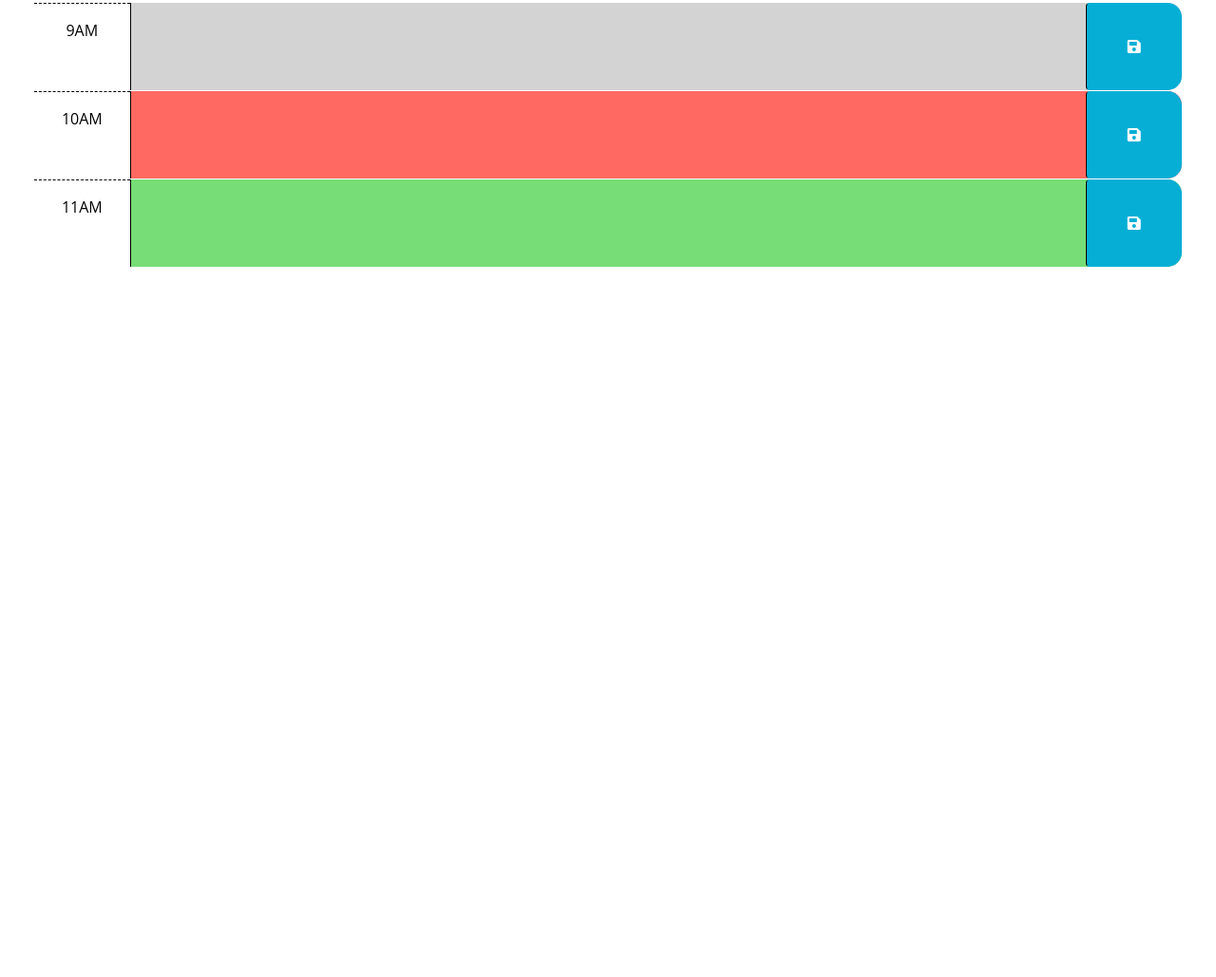
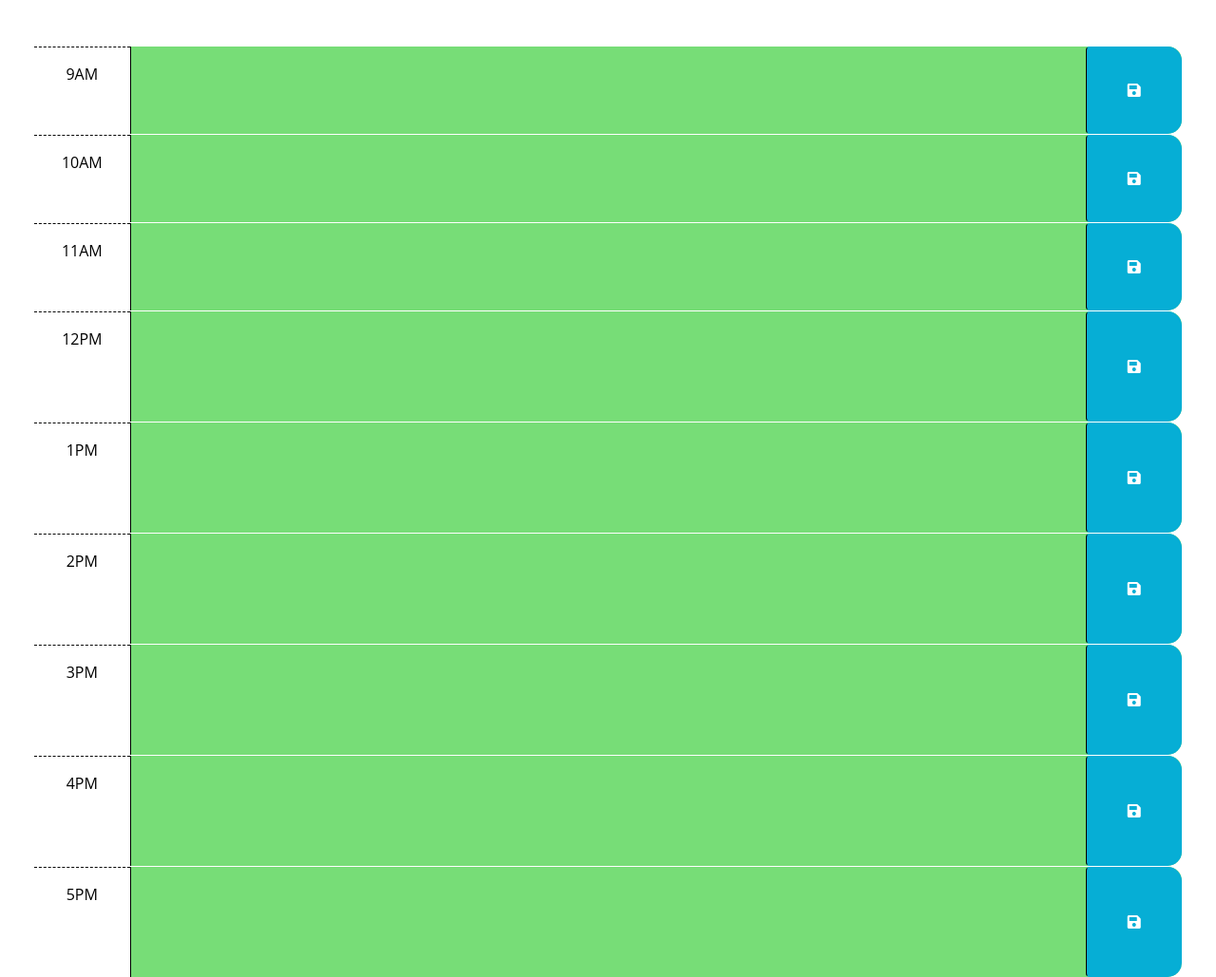
Before and after one commit to tonypdoanuchicago/Challenge_5, a plain HTML site: page Develop/index.html in a window 1280 px wide. Shown: the part 249-1278 px from the top of the page at 95% size. Before the commit the page ends 800 px from the top, so only its background shows below. Drawn offline with nearby package versions, Linux system fonts and the light colour scheme.

Commit message:
Final Check In
Final Check In

```diff
--- a/Develop/index.html
+++ b/Develop/index.html
@@ -67,6 +67,54 @@
           <i class="fas fa-save" aria-hidden="true"></i>
         </button>
       </div>
+
+      <div id="hour-12" class="row time-block future">
+        <div class="col-2 col-md-1 hour text-center py-3">12PM</div>
+        <textarea class="col-8 col-md-10 description" rows="4"> </textarea>
+        <button class="btn saveBtn col-2 col-md-1" aria-label="save">
+          <i class="fas fa-save" aria-hidden="true"></i>
+        </button>
+      </div>
+
+      <div id="hour-13" class="row time-block future">
+        <div class="col-2 col-md-1 hour text-center py-3">1PM</div>
+        <textarea class="col-8 col-md-10 description" rows="4"> </textarea>
+        <button class="btn saveBtn col-2 col-md-1" aria-label="save">
+          <i class="fas fa-save" aria-hidden="true"></i>
+        </button>
+      </div>
+
+      <div id="hour-14" class="row time-block future">
+        <div class="col-2 col-md-1 hour text-center py-3">2PM</div>
+        <textarea class="col-8 col-md-10 description" rows="4"> </textarea>
+        <button class="btn saveBtn col-2 col-md-1" aria-label="save">
+          <i class="fas fa-save" aria-hidden="true"></i>
+        </button>
+      </div>
+
+      <div id="hour-15" class="row time-block future">
+        <div class="col-2 col-md-1 hour text-center py-3">3PM</div>
+        <textarea class="col-8 col-md-10 description" rows="4"> </textarea>
+        <button class="btn saveBtn col-2 col-md-1" aria-label="save">
+          <i class="fas fa-save" aria-hidden="true"></i>
+        </button>
+      </div>
+
+      <div id="hour-16" class="row time-block future">
+        <div class="col-2 col-md-1 hour text-center py-3">4PM</div>
+        <textarea class="col-8 col-md-10 description" rows="4"> </textarea>
+        <button class="btn saveBtn col-2 col-md-1" aria-label="save">
+          <i class="fas fa-save" aria-hidden="true"></i>
+        </button>
+      </div>
+
+      <div id="hour-17" class="row time-block future">
+        <div class="col-2 col-md-1 hour text-center py-3">5PM</div>
+        <textarea class="col-8 col-md-10 description" rows="4"> </textarea>
+        <button class="btn saveBtn col-2 col-md-1" aria-label="save">
+          <i class="fas fa-save" aria-hidden="true"></i>
+        </button>
+      </div>
     </div>
 
     <script src="https://cdnjs.cloudflare.com/ajax/libs/jquery/3.2.1/jquery.min.js"></script>
--- a/Develop/script.js
+++ b/Develop/script.js
@@ -1,23 +1,74 @@
 // Wrap all code that interacts with the DOM in a call to jQuery to ensure that
 // the code isn't run until the browser has finished rendering all the elements
-// in the html.
-$(function () {
-  // TODO: Add a listener for click events on the save button. This code should
+// in the html. * DONE *
+$(document).ready(function () {
+  var currentHour = parseInt(dayjs().format('HH'));
+
+  // TODO: * DONE * Add a listener for click events on the save button. This code should
   // use the id in the containing time-block as a key to save the user input in
   // local storage. HINT: What does `this` reference in the click listener
   // function? How can DOM traversal be used to get the "hour-x" id of the
   // time-block containing the button that was clicked? How might the id be
   // useful when saving the description in local storage?
-  //
-  // TODO: Add code to apply the past, present, or future class to each time
+  $('#hour-9').children().eq(2).click(function() {
+    localStorage.setItem("hour-9", $('#hour-9').children().eq(1).val())
+  });
+  $('#hour-10').children().eq(2).click(function() {
+    localStorage.setItem("hour-10", $('#hour-10').children().eq(1).val())
+  });
+  $('#hour-11').children().eq(2).click(function() {
+    localStorage.setItem("hour-11", $('#hour-11').children().eq(1).val())
+  });
+  $('#hour-12').children().eq(2).click(function() {
+    localStorage.setItem("hour-12", $('#hour-12').children().eq(1).val())
+  });
+  $('#hour-13').children().eq(2).click(function() {
+    localStorage.setItem("hour-13", $('#hour-13').children().eq(1).val())
+  });
+  $('#hour-14').children().eq(2).click(function() {
+    localStorage.setItem("hour-14", $('#hour-14').children().eq(1).val())
+  });
+  $('#hour-15').children().eq(2).click(function() {
+    localStorage.setItem("hour-15", $('#hour-15').children().eq(1).val())
+  });
+  $('#hour-16').children().eq(2).click(function() {
+    localStorage.setItem("hour-16", $('#hour-16').children().eq(1).val())
+  });
+  $('#hour-17').children().eq(2).click(function() {
+    localStorage.setItem("hour-17", $('#hour-17').children().eq(1).val())
+  });
+
+  // TODO: * DONE * Add code to apply the past, present, or future class to each time
   // block by comparing the id to the current hour. HINTS: How can the id
   // attribute of each time-block be used to conditionally add or remove the
   // past, present, and future classes? How can Day.js be used to get the
   // current hour in 24-hour time?
+    for (var i = 9; i <= 17; i++) {
+      if (currentHour == i) {
+        $('#hour-' + i).attr("class", "row time-block present");
+      } else if (currentHour > i) {
+        $('#hour-' + i).attr("class", "row time-block past");
+      } else {
+        $('#hour-' + i).attr("class", "row time-block future");
+      }
+    }
   //
   // TODO: Add code to get any user input that was saved in localStorage and set
   // the values of the corresponding textarea elements. HINT: How can the id
   // attribute of each time-block be used to do this?
+  $('#hour-9').children().eq(1).val(localStorage.getItem("hour-9"));
+  $('#hour-10').children().eq(1).val(localStorage.getItem("hour-10"));
+  $('#hour-11').children().eq(1).val(localStorage.getItem("hour-11"));
+  $('#hour-12').children().eq(1).val(localStorage.getItem("hour-12"));
+  $('#hour-13').children().eq(1).val(localStorage.getItem("hour-13"));
+  $('#hour-14').children().eq(1).val(localStorage.getItem("hour-14"));
+  $('#hour-15').children().eq(1).val(localStorage.getItem("hour-15"));
+  $('#hour-16').children().eq(1).val(localStorage.getItem("hour-16"));
+  $('#hour-17').children().eq(1).val(localStorage.getItem("hour-17"));
+
+
   //
-  // TODO: Add code to display the current date in the header of the page.
+  // TODO: * DONE * Add code to display the current date in the header of the page.
+  console.log("APD Date.today(): " + dayjs().format('MMMM D, YYYY') );
+  $('#currentDay').text('Today is ' + dayjs().format('MMMM D, YYYY'));
 });
```
